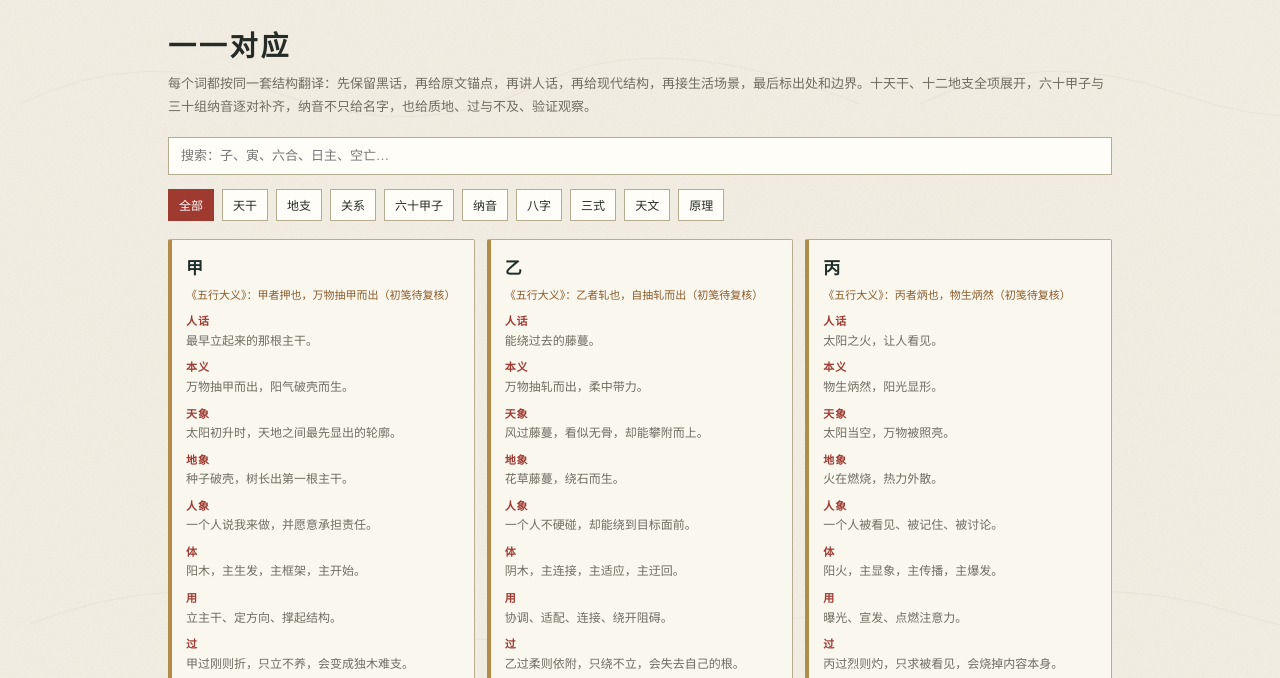
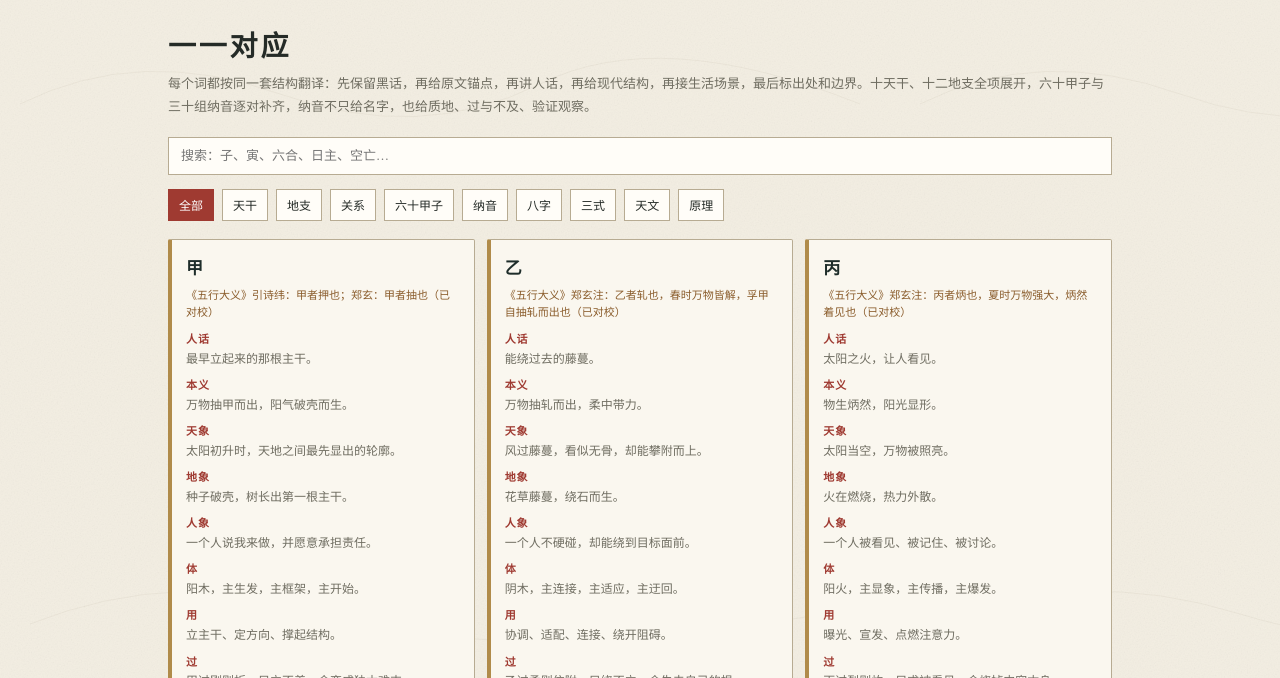
Before and after one commit to TatanChaos/-, a website: page translator.html in a window 1280 px wide. Shown: the part 76-754 px from the top of the page. Drawn offline with Linux system fonts and the light colour scheme.

Commit message:
稽古：22干支原文对校并加入可复现出处审计

```diff
--- a/assets/deep-data.js
+++ b/assets/deep-data.js
@@ -15,7 +15,7 @@ const DEEP_FIELD_LABELS = [
 
 const DEEP_DATA = {
   "甲": {
-    source: "《五行大义》：甲者押也，万物抽甲而出（初笺待复核）",
+    source: "《五行大义》引诗纬：甲者押也；郑玄：甲者抽也（已对校）",
     benyi: "万物抽甲而出，阳气破壳而生。",
     tian: "太阳初升时，天地之间最先显出的轮廓。",
     di: "种子破壳，树长出第一根主干。",
@@ -29,7 +29,7 @@ const DEEP_DATA = {
     luokuan: "此刻你心里那个我来做，是真实的承担，还是只想显得有用？"
   },
   "乙": {
-    source: "《五行大义》：乙者轧也，自抽轧而出（初笺待复核）",
+    source: "《五行大义》郑玄注：乙者轧也，春时万物皆解，孚甲自抽轧而出也（已对校）",
     benyi: "万物抽轧而出，柔中带力。",
     tian: "风过藤蔓，看似无骨，却能攀附而上。",
     di: "花草藤蔓，绕石而生。",
@@ -43,7 +43,7 @@ const DEEP_DATA = {
     luokuan: "你在绕的时候，还知道自己要去哪吗？"
   },
   "丙": {
-    source: "《五行大义》：丙者炳也，物生炳然（初笺待复核）",
+    source: "《五行大义》郑玄注：丙者炳也，夏时万物强大，炳然着见也（已对校）",
     benyi: "物生炳然，阳光显形。",
     tian: "太阳当空，万物被照亮。",
     di: "火在燃烧，热力外散。",
@@ -57,7 +57,7 @@ const DEEP_DATA = {
     luokuan: "你想要的，是被看见，还是被记住？"
   },
   "丁": {
-    source: "《五行大义》：丁者强也，物丁壮也（初笺待复核）",
+    source: "《五行大义》：丁者亭也；《史记·律书》：丁者言万物之丁壮也（已对校）",
     benyi: "物丁壮，灯烛持续。",
     tian: "夜里的星火，不亮但不断。",
     di: "灯烛守在暗处，照亮局部。",
@@ -71,7 +71,7 @@ const DEEP_DATA = {
     luokuan: "你在守的，是火种，还是只是习惯？"
   },
   "戊": {
-    source: "《五行大义》：戊者茂也，物皆茂盛（初笺待复核）",
+    source: "《五行大义》：戊者买也；郑玄：戊之言茂也（已对校）",
     benyi: "物皆茂盛，厚土承载。",
     tian: "大地平稳，日月照其上而不动。",
     di: "高山厚土，托住一切。",
@@ -85,7 +85,7 @@ const DEEP_DATA = {
     luokuan: "你的稳，是在保护别人，还是在压住自己？"
   },
   "己": {
-    source: "《五行大义》：己者纪也，物皆有纪可识（初笺待复核）",
+    source: "《五行大义》：己者纪也，物既始成，有条纪也（已对校）",
     benyi: "物皆有纪可识，田园养物。",
     tian: "云雨润泽，田土受养。",
     di: "田园湿土，种什么长什么。",
@@ -99,7 +99,7 @@ const DEEP_DATA = {
     luokuan: "你养的这些东西，最后是长成你的，还是吃光你的？"
   },
   "庚": {
-    source: "《五行大义》：庚者更也，物更代也（初笺待复核）",
+    source: "《五行大义》：庚者更也；辛者新也，谓万物成代改更复新也（已对校）",
     benyi: "物更代，金气变革。",
     tian: "秋天金气肃杀，万物更替。",
     di: "刀剑成器，割开旧物。",
@@ -113,7 +113,7 @@ const DEEP_DATA = {
     luokuan: "你切掉的东西，是该走的，还是你不敢面对而误伤的？"
   },
   "辛": {
-    source: "《五行大义》：辛者新也，物初新也（初笺待复核）",
+    source: "《五行大义》郑玄注：万物皆肃然改更，秀实新成也（已对校）",
     benyi: "物初新，珠玉成器。",
     tian: "月光照在金器上，清冷而精。",
     di: "矿石被雕成器，表面有光。",
@@ -127,7 +127,7 @@ const DEEP_DATA = {
     luokuan: "你磨的东西，是真的更好了，还是只是更怕错了？"
   },
   "壬": {
-    source: "《五行大义》：壬者任也，阳气任养万物于下（初笺待复核）",
+    source: "《五行大义》：壬者任也；郑玄：万物怀任于下（已对校）",
     benyi: "阳气任养万物于下，水气流动。",
     tian: "天河流动，水汽周行。",
     di: "江河入海，漫无定形。",
@@ -141,7 +141,7 @@ const DEEP_DATA = {
     luokuan: "你手里那阵流动，想让它流向哪？"
   },
   "癸": {
-    source: "《五行大义》：癸者揆也，物揆度可度也（初笺待复核）",
+    source: "《五行大义》：癸者揆也；郑玄：揆然萌牙也（已对校）",
     benyi: "物揆度可度，雨露渗透。",
     tian: "细雨入夜，无声无息。",
     di: "泉水渗入地下，润物于无形。",
@@ -155,7 +155,7 @@ const DEEP_DATA = {
     luokuan: "有什么东西正在悄悄改变你，而你还没察觉？"
   },
   "子": {
-    source: "《五行大义》：子者孳也，阳气始萌，孳生于下也（初笺待复核）",
+    source: "《五行大义》：子者孳也，阳气既动，万物孳萌（已对校）",
     benyi: "阳气始萌，孳生于下。",
     tian: "子夜极深，北斗指向正北，一阳藏于地下。",
     di: "冬末地下，种子尚未出土。",
@@ -169,7 +169,7 @@ const DEEP_DATA = {
     luokuan: "那颗还没发芽的种子，是你真正想做的，还是只是一时的念头？"
   },
   "丑": {
-    source: "《五行大义》：丑者纽也，寒气自屈纽也（初笺待复核）",
+    source: "《五行大义》：丑者纽也，续萌而系长也（已对校）",
     benyi: "寒气自屈纽，收藏未开。",
     tian: "冬末夜长，寒气未散。",
     di: "仓库、冰窖、未开封的旧物。",
@@ -183,7 +183,7 @@ const DEEP_DATA = {
     luokuan: "你冻住的，是等待时机，还是害怕面对？"
   },
   "寅": {
-    source: "《五行大义》：寅者移也，物芽稍吐，引而申之，移出于地也（初笺待复核）",
+    source: "《五行大义》：寅者移也，物牙稍吐，引而申之，移出于地也（已对校）",
     benyi: "物芽稍吐，引而申之，移出于地。",
     tian: "立春，东方木气初动。",
     di: "芽破土，方向向上。",
@@ -197,7 +197,7 @@ const DEEP_DATA = {
     luokuan: "你是在真正启动，还是在用开始逃避准备？"
   },
   "卯": {
-    source: "《五行大义》：卯者冒也，万物生长覆冒于地也（初笺待复核）",
+    source: "《五行大义》：卯者冒也，物生长大，覆冒于地也（已对校）",
     benyi: "万物生长覆冒于地。",
     tian: "仲春，万物齐出，不再单株。",
     di: "草长莺飞，成片铺开。",
@@ -211,7 +211,7 @@ const DEEP_DATA = {
     luokuan: "你在跑量，还是在跑向自己真正要的东西？"
   },
   "辰": {
-    source: "《五行大义》：辰者震也，万物尽震动而长也（初笺待复核）",
+    source: "《五行大义》：辰者震也；三礼义宗：物尽震动而长（已对校）",
     benyi: "万物尽震动而长，土藏水。",
     tian: "清明前后，雷动雨润。",
     di: "水库、湿地，表面平，底下深。",
@@ -225,7 +225,7 @@ const DEEP_DATA = {
     luokuan: "你的大库里，存的是资源，还是没用的囤积？"
   },
   "巳": {
-    source: "《五行大义》：巳者起也，万物至此时皆已起也（初笺待复核）",
+    source: "《五行大义》引三礼义宗：巳，起也，物至此时皆毕尽而起（已对校）",
     benyi: "万物至此时皆已起。",
     tian: "孟夏，阳气已升，万物开始被看见。",
     di: "火气初升，烟起于地。",
@@ -239,7 +239,7 @@ const DEEP_DATA = {
     luokuan: "那些靠近你的连接，是养分，还是噪声？"
   },
   "午": {
-    source: "《五行大义》：午者仵也，阴阳交，万物盛大（初笺待复核）",
+    source: "《五行大义》：午者仵也，仲夏之月万物盛大；《史记·律书》：午者阴阳交（已对校）",
     benyi: "阴阳交，万物盛大。",
     tian: "正午日当顶，影子最短。",
     di: "盛夏火旺，万物极盛。",
@@ -253,7 +253,7 @@ const DEEP_DATA = {
     luokuan: "你在高点上时，还记得自己为什么上来吗？"
   },
   "未": {
-    source: "《五行大义》：未者味也，万物皆成，有滋味也（初笺待复核）",
+    source: "《五行大义》引三礼义宗：时物向成，皆有气味；淮南子：未，味也（已对校）",
     benyi: "万物皆成，有滋味。",
     tian: "夏末，果实将熟未熟。",
     di: "庄稼上浆，还没收仓。",
@@ -267,7 +267,7 @@ const DEEP_DATA = {
     luokuan: "你手里的快好了，真的会交出去吗？"
   },
   "申": {
-    source: "《五行大义》：申者身也，物皆身体成就也（初笺待复核）",
+    source: "《五行大义》引三礼义宗：申者身也，物皆身体成就也（已对校）",
     benyi: "物皆身体成就。",
     tian: "孟秋，金气初肃，天象分明。",
     di: "道路、驿道、秩序开始成形。",
@@ -281,7 +281,7 @@ const DEEP_DATA = {
     luokuan: "你定下的规则，是在帮你，还是在锁你？"
   },
   "酉": {
-    source: "《五行大义》：酉者就也，万物成熟缮就也（初笺待复核）",
+    source: "《五行大义》：酉者老也，万物老极而成熟；三礼义宗：此时物皆缩小而成（已对校）",
     benyi: "万物成熟缮就。",
     tian: "仲秋月明，金气收敛。",
     di: "器皿成形，边角精修。",
@@ -295,7 +295,7 @@ const DEEP_DATA = {
     luokuan: "你是在精进，还是在用完美主义逃避交付？"
   },
   "戌": {
-    source: "《五行大义》：戌者灭也，万物灭尽也（初笺待复核）",
+    source: "《五行大义》：戌者灭也，九月杀极，物皆灭也（已对校）",
     benyi: "万物灭尽，火库收藏。",
     tian: "季秋，阳气入藏，火气入库。",
     di: "平台、城墙、围合之地。",
@@ -309,7 +309,7 @@ const DEEP_DATA = {
     luokuan: "你在收口，还是在关死自己？"
   },
   "亥": {
-    source: "《五行大义》：亥者核也，万物收藏，皆坚核也（初笺待复核）",
+    source: "《五行大义》：亥者核也，十月闭藏，万物皆入核阂（已对校）",
     benyi: "万物收藏，皆坚核。",
     tian: "孟冬，水气归藏，星河入静。",
     di: "种子入核，等待来年。",
--- a/package.json
+++ b/package.json
@@ -6,6 +6,7 @@
   "scripts": {
     "start": "node server.js",
     "check": "node tests/verify.mjs",
+    "audit": "node tests/audit-sources.mjs",
     "test": "node tests/verify.mjs",
     "smoke": "node tests/smoke.mjs"
   }
--- a/translator.html
+++ b/translator.html
@@ -148,28 +148,28 @@
   <script src="assets/nayin-deep.js"></script>
   <script>
     const DATA = [
-      { term: "甲", group: "天干", src: "《五行大义》：甲者押也，万物抽甲而出（初笺待复核）", plain: "最早立起来的那根主干。", modern: "主线程、框架、根目录、负责人。", scene: "项目启动、领导、定方向。", note: "甲不是最高，是最先立。", source: "五行大义" },
-      { term: "乙", group: "天干", src: "《五行大义》：乙者轧也，自抽轧而出（初笺待复核）", plain: "能绕过去的藤蔓。", modern: "插件、适配层、边缘接口、协调。", scene: "关系协调、柔性适配、绕开障碍。", note: "不硬碰，却能到。", source: "五行大义" },
-      { term: "丙", group: "天干", src: "《五行大义》：丙者炳也，物生炳然（初笺待复核）", plain: "太阳之火，让人看见。", modern: "曝光、广播、热榜、宣发。", scene: "作品被看见、流量爆发。", note: "被看见不是被记住。", source: "五行大义" },
-      { term: "丁", group: "天干", src: "《五行大义》：丁者强也，物丁壮也（初笺待复核）", plain: "灯烛之火，小而持久。", modern: "后台服务、常驻进程、值班。", scene: "坚持、守夜、长期输出。", note: "持续比爆发耐消耗。", source: "五行大义" },
-      { term: "戊", group: "天干", src: "《五行大义》：戊者茂也，物皆茂盛（初笺待复核）", plain: "高山厚土，不动而载。", modern: "数据库、底座、基础设施。", scene: "稳定后台、承载平台。", note: "不动是它最大的动作。", source: "五行大义" },
-      { term: "己", group: "天干", src: "《五行大义》：己者纪也，物皆有纪可识（初笺待复核）", plain: "田园土，养与收。", modern: "运营、维护、内容沉淀。", scene: "整理、复盘、日常运营。", note: "不显眼，但生长靠它。", source: "五行大义" },
-      { term: "庚", group: "天干", src: "《五行大义》：庚者更也，物更代也（初笺待复核）", plain: "刀，切割与重构。", modern: "重构、迁移、规则执行。", scene: "裁员、改革、换系统。", note: "切对变轻，切错伤己。", source: "五行大义" },
-      { term: "辛", group: "天干", src: "《五行大义》：辛者新也，物初新也（初笺待复核）", plain: "珠玉，精雕细刻。", modern: "芯片、界面打磨、精密工艺。", scene: "精修、审美、打磨细节。", note: "刻出来的，不是砍出来的。", source: "五行大义" },
-      { term: "壬", group: "天干", src: "《五行大义》：壬者任也，阳气任养万物于下（初笺待复核）", plain: "江河，流动与分发。", modern: "流量、数据管道、网络。", scene: "机会流动、扩张、分发。", note: "水流向哪，要自己开渠。", source: "五行大义" },
-      { term: "癸", group: "天干", src: "《五行大义》：癸者揆也，物揆度可度也（初笺待复核）", plain: "雨露，渗透与滋养。", modern: "埋点、渗透、润化层。", scene: "潜移默化、细水长流。", note: "看不见，但已经进入内部。", source: "五行大义" },
-      { term: "子", group: "地支", src: "《五行大义》：子者孳也，阳气始萌，孳生于下也（初笺待复核）", plain: "还没发芽的种子。", modern: "输入、起点、潜藏层。", scene: "深夜灵感、新念头刚起。", note: "看起来空，其实是最早的有。", source: "五行大义" },
-      { term: "丑", group: "地支", src: "《五行大义》：丑者纽也，寒气自屈纽也（初笺待复核）", plain: "冬天的仓库，冻住但没死。", modern: "冷存储、档案、旧账。", scene: "压着没做、暂存待用。", note: "不是没有，是暂存在暗处。", source: "五行大义" },
-      { term: "寅", group: "地支", src: "《五行大义》：寅者移也，物芽稍吐，引而申之，移出于地也（初笺待复核）", plain: "刚钻出土的芽。", modern: "启动器、新协议、冷启动。", scene: "新项目、新工作、迈出第一步。", note: "最弱，但方向已定。", source: "五行大义" },
-      { term: "卯", group: "地支", src: "《五行大义》：卯者冒也，万物生长覆冒于地也（初笺待复核）", plain: "一夜间铺开的绿。", modern: "并发、批量生产、扩散。", scene: "赶进度、发布、扩量。", note: "多，但不一定深。", source: "五行大义" },
-      { term: "辰", group: "地支", src: "《五行大义》：辰者震也，万物尽震动而长也（初笺待复核）", plain: "平地上藏着大水库。", modern: "缓存、云存储、蓄水池。", scene: "数据积压、库存、容量。", note: "平时看不见，关键时刻靠它。", source: "五行大义" },
-      { term: "巳", group: "地支", src: "《五行大义》：巳者起也，万物至此时皆已起也（初笺待复核）", plain: "热度开始被看见。", modern: "连接、流量、即时通讯。", scene: "消息、合作、热度起来。", note: "开始被看见，不等于成了。", source: "五行大义" },
-      { term: "午", group: "地支", src: "《五行大义》：午者仵也，阴阳交，万物盛大（初笺待复核）", plain: "最高点，也最容易回落。", modern: "峰值、曝光、热榜。", scene: "直播、热搜、巅峰状态。", note: "最亮不是最稳。", source: "五行大义" },
-      { term: "未", group: "地支", src: "《五行大义》：未者味也，万物皆成，有滋味也（初笺待复核）", plain: "成果快熟，还没上桌。", modern: "作品库、知识库、归档。", scene: "总结、复盘、收尾。", note: "快成了，不是已经成了。", source: "五行大义" },
-      { term: "申", group: "地支", src: "《五行大义》：申者身也，物皆身体成就也（初笺待复核）", plain: "成形后被规则整理。", modern: "流程、协议、制度。", scene: "审批、交接、标准化。", note: "定得太早，会卡住生长。", source: "五行大义" },
-      { term: "酉", group: "地支", src: "《五行大义》：酉者就也，万物成熟缮就也（初笺待复核）", plain: "精工，不是快手。", modern: "芯片、编译器、精加工。", scene: "打磨、工艺、质量。", note: "最怕一点点偏差。", source: "五行大义" },
-      { term: "戌", group: "地支", src: "《五行大义》：戌者灭也，万物灭尽也（初笺待复核）", plain: "火库收口，闭环或锁死。", modern: "平台、闭环、用户池。", scene: "整合、合并、收尾。", note: "收得好是闭环，收不好是封闭。", source: "五行大义" },
-      { term: "亥", group: "地支", src: "《五行大义》：亥者核也，万物收藏，皆坚核也（初笺待复核）", plain: "收进核里的整个春天。", modern: "需求池、未分化层、混沌。", scene: "迷茫、灵感未落地。", note: "外面没动静，里面包着来年。", source: "五行大义" },
+      { term: "甲", group: "天干", src: "《五行大义》引诗纬：甲者押也；郑玄：甲者抽也（已对校）", plain: "最早立起来的那根主干。", modern: "主线程、框架、根目录、负责人。", scene: "项目启动、领导、定方向。", note: "甲不是最高，是最先立。", source: "五行大义" },
+      { term: "乙", group: "天干", src: "《五行大义》郑玄注：乙者轧也，春时万物皆解，孚甲自抽轧而出也（已对校）", plain: "能绕过去的藤蔓。", modern: "插件、适配层、边缘接口、协调。", scene: "关系协调、柔性适配、绕开障碍。", note: "不硬碰，却能到。", source: "五行大义" },
+      { term: "丙", group: "天干", src: "《五行大义》郑玄注：丙者炳也，夏时万物强大，炳然着见也（已对校）", plain: "太阳之火，让人看见。", modern: "曝光、广播、热榜、宣发。", scene: "作品被看见、流量爆发。", note: "被看见不是被记住。", source: "五行大义" },
+      { term: "丁", group: "天干", src: "《五行大义》：丁者亭也；《史记·律书》：丁者言万物之丁壮也（已对校）", plain: "灯烛之火，小而持久。", modern: "后台服务、常驻进程、值班。", scene: "坚持、守夜、长期输出。", note: "持续比爆发耐消耗。", source: "五行大义/史记" },
+      { term: "戊", group: "天干", src: "《五行大义》：戊者买也；郑玄：戊之言茂也（已对校）", plain: "高山厚土，不动而载。", modern: "数据库、底座、基础设施。", scene: "稳定后台、承载平台。", note: "不动是它最大的动作。", source: "五行大义" },
+      { term: "己", group: "天干", src: "《五行大义》：己者纪也，物既始成，有条纪也（已对校）", plain: "田园土，养与收。", modern: "运营、维护、内容沉淀。", scene: "整理、复盘、日常运营。", note: "不显眼，但生长靠它。", source: "五行大义" },
+      { term: "庚", group: "天干", src: "《五行大义》：庚者更也；辛者新也，谓万物成代改更复新也（已对校）", plain: "刀，切割与重构。", modern: "重构、迁移、规则执行。", scene: "裁员、改革、换系统。", note: "切对变轻，切错伤己。", source: "五行大义" },
+      { term: "辛", group: "天干", src: "《五行大义》郑玄注：万物皆肃然改更，秀实新成也（已对校）", plain: "珠玉，精雕细刻。", modern: "芯片、界面打磨、精密工艺。", scene: "精修、审美、打磨细节。", note: "刻出来的，不是砍出来的。", source: "五行大义" },
+      { term: "壬", group: "天干", src: "《五行大义》：壬者任也；郑玄：万物怀任于下（已对校）", plain: "江河，流动与分发。", modern: "流量、数据管道、网络。", scene: "机会流动、扩张、分发。", note: "水流向哪，要自己开渠。", source: "五行大义" },
+      { term: "癸", group: "天干", src: "《五行大义》：癸者揆也；郑玄：揆然萌牙也（已对校）", plain: "雨露，渗透与滋养。", modern: "埋点、渗透、润化层。", scene: "潜移默化、细水长流。", note: "看不见，但已经进入内部。", source: "五行大义" },
+      { term: "子", group: "地支", src: "《五行大义》：子者孳也，阳气既动，万物孳萌（已对校）", plain: "还没发芽的种子。", modern: "输入、起点、潜藏层。", scene: "深夜灵感、新念头刚起。", note: "看起来空，其实是最早的有。", source: "五行大义" },
+      { term: "丑", group: "地支", src: "《五行大义》：丑者纽也，续萌而系长也（已对校）", plain: "冬天的仓库，冻住但没死。", modern: "冷存储、档案、旧账。", scene: "压着没做、暂存待用。", note: "不是没有，是暂存在暗处。", source: "五行大义" },
+      { term: "寅", group: "地支", src: "《五行大义》：寅者移也，物牙稍吐，引而申之，移出于地也（已对校）", plain: "刚钻出土的芽。", modern: "启动器、新协议、冷启动。", scene: "新项目、新工作、迈出第一步。", note: "最弱，但方向已定。", source: "五行大义" },
+      { term: "卯", group: "地支", src: "《五行大义》：卯者冒也，物生长大，覆冒于地也（已对校）", plain: "一夜间铺开的绿。", modern: "并发、批量生产、扩散。", scene: "赶进度、发布、扩量。", note: "多，但不一定深。", source: "五行大义" },
+      { term: "辰", group: "地支", src: "《五行大义》：辰者震也；三礼义宗：物尽震动而长（已对校）", plain: "平地上藏着大水库。", modern: "缓存、云存储、蓄水池。", scene: "数据积压、库存、容量。", note: "平时看不见，关键时刻靠它。", source: "五行大义" },
+      { term: "巳", group: "地支", src: "《五行大义》引三礼义宗：巳，起也，物至此时皆毕尽而起（已对校）", plain: "热度开始被看见。", modern: "连接、流量、即时通讯。", scene: "消息、合作、热度起来。", note: "开始被看见，不等于成了。", source: "五行大义" },
+      { term: "午", group: "地支", src: "《五行大义》：午者仵也，仲夏之月万物盛大；《史记·律书》：午者阴阳交（已对校）", plain: "最高点，也最容易回落。", modern: "峰值、曝光、热榜。", scene: "直播、热搜、巅峰状态。", note: "最亮不是最稳。", source: "五行大义/史记" },
+      { term: "未", group: "地支", src: "《五行大义》引三礼义宗：时物向成，皆有气味；淮南子：未，味也（已对校）", plain: "成果快熟，还没上桌。", modern: "作品库、知识库、归档。", scene: "总结、复盘、收尾。", note: "快成了，不是已经成了。", source: "五行大义" },
+      { term: "申", group: "地支", src: "《五行大义》引三礼义宗：申者身也，物皆身体成就也（已对校）", plain: "成形后被规则整理。", modern: "流程、协议、制度。", scene: "审批、交接、标准化。", note: "定得太早，会卡住生长。", source: "五行大义" },
+      { term: "酉", group: "地支", src: "《五行大义》：酉者老也，万物老极而成熟；三礼义宗：此时物皆缩小而成（已对校）", plain: "精工，不是快手。", modern: "芯片、编译器、精加工。", scene: "打磨、工艺、质量。", note: "最怕一点点偏差。", source: "五行大义" },
+      { term: "戌", group: "地支", src: "《五行大义》：戌者灭也，九月杀极，物皆灭也（已对校）", plain: "火库收口，闭环或锁死。", modern: "平台、闭环、用户池。", scene: "整合、合并、收尾。", note: "收得好是闭环，收不好是封闭。", source: "五行大义" },
+      { term: "亥", group: "地支", src: "《五行大义》：亥者核也，十月闭藏，万物皆入核阂（已对校）", plain: "收进核里的整个春天。", modern: "需求池、未分化层、混沌。", scene: "迷茫、灵感未落地。", note: "外面没动静，里面包着来年。", source: "五行大义" },
       { term: "六合", group: "关系", src: "《三命通会》论支元六合（初笺待复核）", plain: "两个模块顺利接上。", modern: "协作对接、接口配合。", scene: "合作、关系、流程对接。", note: "协作不等于化气。", source: "三命通会" },
       { term: "三合", group: "关系", src: "《三命通会》论支元三合（初笺待复核）", plain: "三人小组形成闭环。", modern: "流程同盟、完整链路。", scene: "项目团队、生产闭环。", note: "力量完整，依赖顺序。", source: "三命通会" },
       { term: "六冲", group: "关系", src: "《三命通会》论冲击（初笺待复核）", plain: "两个模块直接抢资源。", modern: "对立、竞争、冲突。", scene: "抢时间、抢人、抢位置。", note: "冲突本身是结构。", source: "三命通会" },
```
Also changed, not shown: tests/audit-sources.mjs (added, +93 -0 lines), tests/fixtures/五行大义-干支名义.txt (added, +1 -0 lines), tests/fixtures/史记-律书-干支名义.txt (added, +1 -0 lines), .github/workflows/check.yml (added), README.md, 1 other file.
